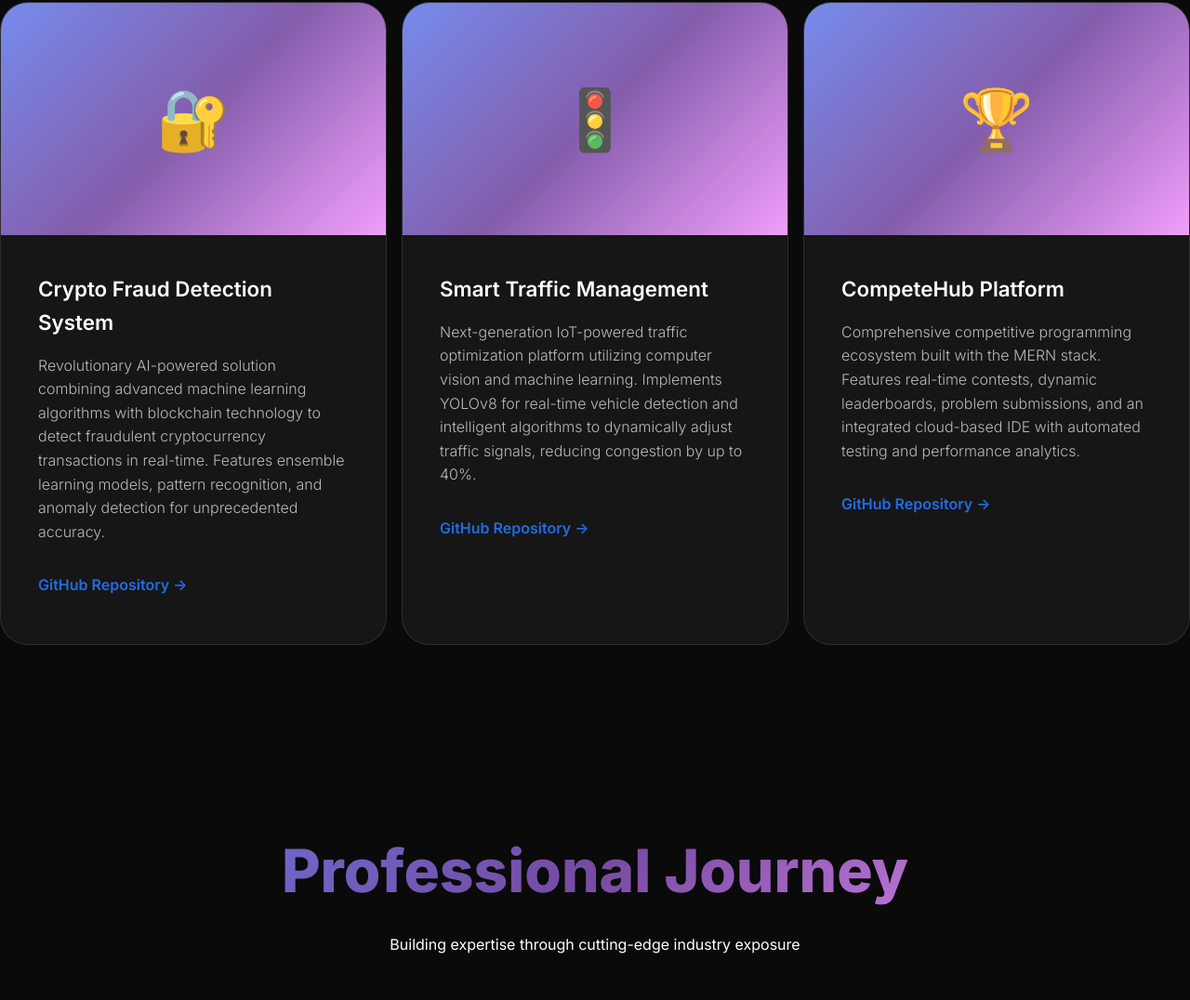
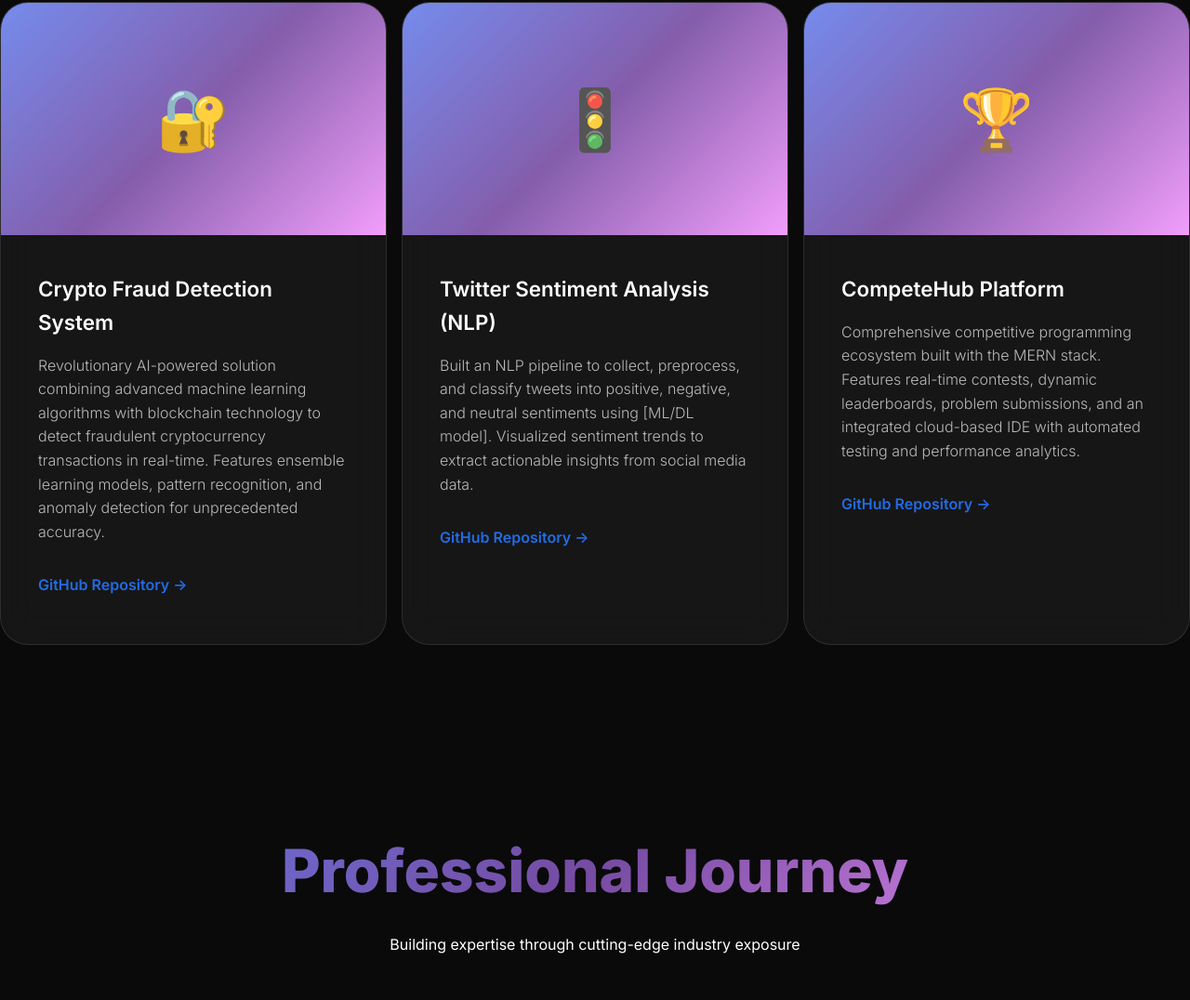
Before and after one commit to Kavu-13/Portfolio, a plain HTML site: page index.html in a window 1280 px wide. Shown: the part 2952-4028 px from the top of the page at 93% size. Drawn offline with Linux system fonts and the light colour scheme.

Commit message:
Update index.html

```diff
--- a/index.html
+++ b/index.html
@@ -163,7 +163,7 @@
                         technology to detect fraudulent cryptocurrency transactions in real-time. Features ensemble
                         learning models, pattern recognition, and anomaly detection for unprecedented accuracy.</p>
                     <div class="project-links">
-                        <a href="#" class="project-link">GitHub Repository →</a>
+                        <a href="https://github.com/Kavu-13/Fraud-Detection-in-Crypto-Transaction" class="project-link">GitHub Repository →</a>
 
                     </div>
                 </div>
@@ -171,12 +171,10 @@
             <div class="project-card fade-in-up">
                 <div class="project-image">🚦</div>
                 <div class="project-content">
-                    <h3>Smart Traffic Management</h3>
-                    <p>Next-generation IoT-powered traffic optimization platform utilizing computer vision and machine
-                        learning. Implements YOLOv8 for real-time vehicle detection and intelligent algorithms to
-                        dynamically adjust traffic signals, reducing congestion by up to 40%.</p>
+                    <h3>Twitter Sentiment Analysis (NLP)</h3>
+                    <p>Built an NLP pipeline to collect, preprocess, and classify tweets into positive, negative, and neutral sentiments using [ML/DL model]. Visualized sentiment trends to extract actionable insights from social media data.</p>
                     <div class="project-links">
-                        <a href="#" class="project-link">GitHub Repository →</a>
+                        <a href="https://github.com/Kavu-13/Twitter-Sentiment-Analysis-NLP-" class="project-link">GitHub Repository →</a>
                     </div>
                 </div>
             </div>
@@ -284,4 +282,5 @@
     <script src="script.js"></script>
 </body>
 
+
 </html>
```
